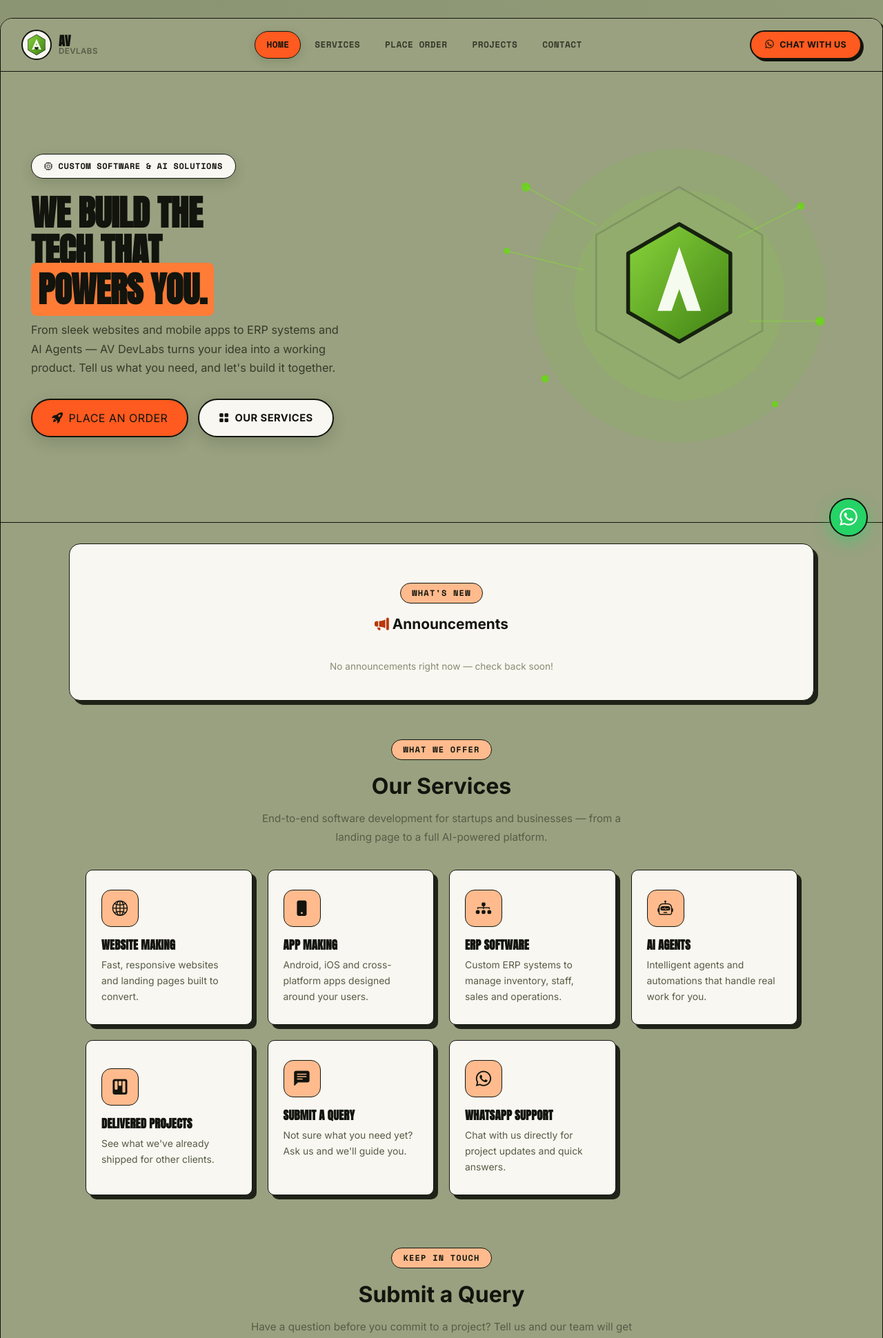
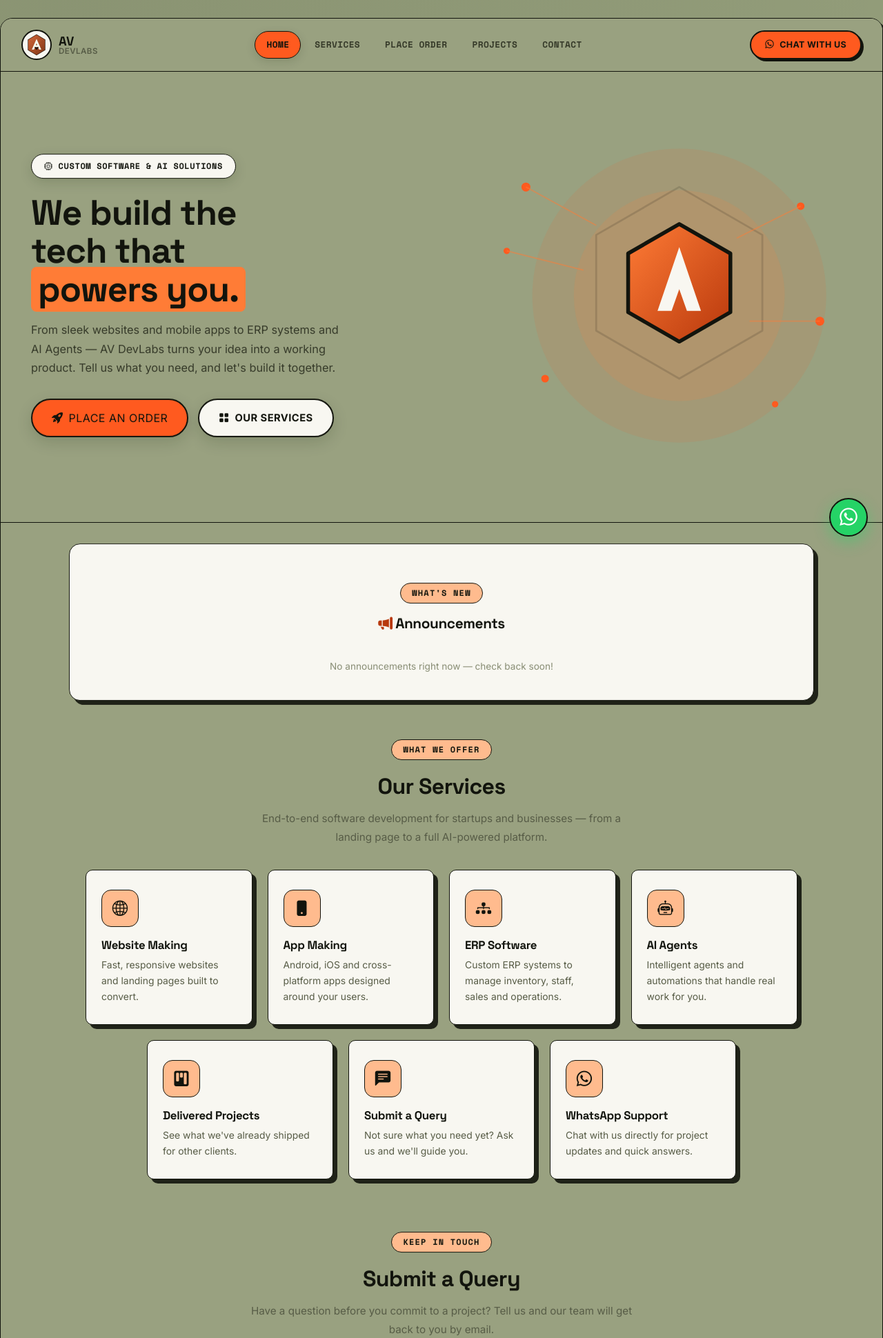
Before and after one commit to Shani-Tiwari-Dev/AVDevLab, a Flask app: page / in a window 1280 px wide. Shown: the top 1940 px of the page at 69% size. Run offline with Flask 3, Linux system fonts and the light colour scheme; some libraries are stand-ins or nearby versions.

Commit message:
Add files via upload

```diff
--- a/static/theme.css
+++ b/static/theme.css
@@ -59,10 +59,9 @@ body {
 
 h1, h2, h3, h4, h5, h6,
 .hero-title, .page-hero h3, .fw-heading {
-  font-family: 'Anton', sans-serif;
-  font-weight: 400;
-  letter-spacing: -0.01em;
-  text-transform: uppercase;
+  font-family: 'Space Grotesk', sans-serif;
+  font-weight: 700;
+  letter-spacing: -0.02em;
 }
 
 .section-eyebrow, .hero-badge, .nav-tab-btn, .category-pill,
@@ -134,7 +133,7 @@ button.service-card {
   flex-wrap: wrap;
   gap: 14px;
 }
-.brand-logo { display: flex; align-items: center; font-weight: 700; font-size: 1.15rem; line-height: 1.15; font-family: 'Anton', sans-serif; text-transform: uppercase; letter-spacing: 0.01em; gap: 10px; }
+.brand-logo { display: flex; align-items: center; font-weight: 700; font-size: 1.15rem; line-height: 1.15; font-family: 'Space Grotesk', sans-serif; text-transform: uppercase; letter-spacing: 0.01em; gap: 10px; }
 .brand-logo small, .brand-logo span { color: var(--ink-600); font-weight: 500; font-family: 'Inter', sans-serif; }
 .brand-logo-img { height: 44px; width: 44px; object-fit: contain; border-radius: 50%; background: var(--white); padding: 4px; border: 2px solid var(--ink-900); }
 .footer-logo-img { height: 54px; width: 54px; object-fit: contain; margin-bottom: 10px; border-radius: 50%; background: var(--white); padding: 5px; border: 2px solid var(--amber-400); }
@@ -330,7 +329,7 @@ button.service-card {
 .no-photo { width: 100%; height: 150px; display:flex; align-items:center; justify-content:center; background: var(--ink-100); color: var(--ink-400); font-size:2rem; border-bottom: 2px solid var(--ink-900); }
 .product-body { padding: 15px; }
 .product-name { font-weight: 700; font-size: 0.9rem; color: var(--ink-900); min-height: 2.4em; }
-.product-price { color: var(--amber-800); font-weight: 800; font-size: 1.1rem; margin: 6px 0; font-family: 'Anton', sans-serif; text-transform: uppercase; letter-spacing: 0.01em; }
+.product-price { color: var(--amber-800); font-weight: 800; font-size: 1.1rem; margin: 6px 0; font-family: 'Space Grotesk', sans-serif; }
 .btn-add { background: var(--amber-500); color: var(--ink-900); border: 1.5px solid var(--ink-900); border-radius: 999px; padding: 9px; width: 100%; font-weight: 700; font-size: 0.8rem; transition: background .15s ease; }
 .btn-add:hover { background: var(--amber-400); color: var(--ink-900); }
 
@@ -372,7 +371,7 @@ button.service-card {
 .qr-card { background: var(--white); padding: 50px 40px; border-radius: 36px; box-shadow: var(--shadow-pop); border: var(--border-ink); text-align: center; max-width: 450px; width: 90%; position: relative; overflow: hidden; }
 .qr-card::before { content: ''; position: absolute; top: -50px; right: -50px; width: 150px; height: 150px; background: var(--amber-400); border-radius: 50%; opacity: 0.25; }
 .qr-image { width: 260px; height: 260px; border: 3px solid var(--ink-900); border-radius: 26px; box-shadow: var(--shadow-card); margin-bottom: 25px; }
-.qr-card .title { color: var(--ink-900); font-weight: 700; font-size: 1.9rem; margin-bottom: 10px; font-family: 'Anton', sans-serif; text-transform: uppercase; letter-spacing: 0.01em; }
+.qr-card .title { color: var(--ink-900); font-weight: 700; font-size: 1.9rem; margin-bottom: 10px; font-family: 'Space Grotesk', sans-serif; }
 .qr-card .subtitle { color: var(--ink-600); font-size: 0.95rem; margin-bottom: 30px; line-height: 1.6; }
 .btn-back { background: var(--white); color: var(--ink-900); border: 1.5px solid var(--ink-900); padding: 10px 26px; border-radius: 999px; font-weight: 700; text-decoration: none; transition: 0.15s; }
 .btn-back:hover { background: var(--amber-100); color: var(--ink-900); }
@@ -390,7 +389,7 @@ button.service-card {
 .admin-tab.active .badge-count { background: var(--ink-900); color: var(--amber-300); }
 
 .stat-card { border-radius: var(--radius-md); padding: 26px; text-align: center; font-weight: 600; border: var(--border-ink); box-shadow: var(--shadow-pop); }
-.stat-num { font-size: 2.3rem; font-weight: 700; margin-bottom: 2px; font-family: 'Anton', sans-serif; text-transform: uppercase; letter-spacing: 0.01em; }
+.stat-num { font-size: 2.3rem; font-weight: 700; margin-bottom: 2px; font-family: 'Space Grotesk', sans-serif; }
 
 .query-card, .order-card, .req-card {
   background: var(--white); border-radius: var(--radius-md); padding: 22px; margin-bottom: 20px;
@@ -459,7 +458,7 @@ button.service-card {
   letter-spacing: 0.1em; margin: 0 auto 14px auto; background: var(--amber-200); border: 1.5px solid var(--ink-900);
   padding: 5px 16px; border-radius: 999px; display: table;
 }
-.section-title { text-align: center; font-weight: 700; font-size: 2rem; color: var(--ink-900); margin-bottom: 10px; }
+.section-title { text-align: center; font-weight: 700; font-size: 2rem; color: var(--ink-900); margin-bottom: 10px; font-family: 'Space Grotesk', sans-serif; letter-spacing: -0.02em; }
 .section-sub { text-align: center; color: var(--ink-600); font-size: 0.95rem; max-width: 560px; margin: 0 auto 12px auto; line-height: 1.75; }
 
 /* Announcements (circular story-style bubbles) */
@@ -490,7 +489,8 @@ button.service-card {
 .modal-date { color: var(--ink-400); font-size: 0.78rem; font-weight: 600; margin-top: 10px; }
 
 /* Services grid */
-.services-grid { display: grid; grid-template-columns: repeat(auto-fit, minmax(220px, 1fr)); gap: 22px; margin-top: 34px; }
+.services-grid { display: flex; flex-wrap: wrap; justify-content: center; gap: 22px; margin-top: 34px; }
+.services-grid > .service-card { flex: 1 1 240px; max-width: 270px; }
 .service-card {
   background: var(--white); border: var(--border-ink); border-radius: var(--radius-md);
   padding: 28px 22px; text-decoration: none; color: var(--ink-900); box-shadow: var(--shadow-pop);
@@ -498,7 +498,7 @@ button.service-card {
 }
 .service-card:hover { transform: translate(-3px,-3px); box-shadow: 0 16px 38px rgba(18,38,10,0.22); color: var(--ink-900); }
 .service-icon-wrap { width: 54px; height: 54px; border-radius: 14px; background: var(--amber-200); color: var(--ink-900); border: 1.5px solid var(--ink-900); display: flex; align-items: center; justify-content: center; font-size: 1.4rem; margin-bottom: 16px; }
-.service-card h6 { font-weight: 700; margin-bottom: 8px; font-size: 1.05rem; font-family: 'Anton', sans-serif; text-transform: uppercase; letter-spacing: 0.01em; }
+.service-card h6 { font-weight: 700; margin-bottom: 8px; font-size: 1.05rem; font-family: 'Space Grotesk', sans-serif; }
 .service-card p { color: var(--ink-600); font-size: 0.87rem; line-height: 1.65; margin: 0; }
 
 /* About */
@@ -512,13 +512,13 @@ button.service-card {
 .contact-info { flex: 1 1 260px; display: flex; flex-direction: column; gap: 22px; }
 .contact-info-item { display: flex; gap: 14px; align-items: flex-start; }
 .contact-info-item i { font-size: 1.3rem; color: var(--amber-800); margin-top: 3px; }
-.contact-info-item h6 { font-weight: 700; margin-bottom: 3px; font-family: 'Anton', sans-serif; text-transform: uppercase; letter-spacing: 0.01em; }
+.contact-info-item h6 { font-weight: 700; margin-bottom: 3px; font-family: 'Space Grotesk', sans-serif; }
 .contact-info-item p { color: var(--ink-600); font-size: 0.85rem; margin: 0; }
 .contact-form-wrap { flex: 2 1 380px; }
 
 /* Footer */
 .site-footer { background: var(--ink-900); color: var(--ink-200); text-align: center; padding: 44px 20px 28px 20px; margin-top: 0; border-top: var(--border-ink); }
-.footer-brand { font-weight: 700; font-size: 1.2rem; color: var(--amber-300); margin-bottom: 16px; font-family: 'Anton', sans-serif; text-transform: uppercase; letter-spacing: 0.01em; }
+.footer-brand { font-weight: 700; font-size: 1.2rem; color: var(--amber-300); margin-bottom: 16px; font-family: 'Space Grotesk', sans-serif; text-transform: uppercase; letter-spacing: 0.01em; }
 .footer-links { display: flex; justify-content: center; gap: 22px; flex-wrap: wrap; margin-bottom: 16px; }
 .footer-links a { color: var(--ink-100); font-size: 0.85rem; font-weight: 600; text-decoration: none; }
 .footer-links a:hover { color: var(--amber-400); }
@@ -556,7 +556,7 @@ button.service-card {
 .project-photo.no-photo { display: flex; align-items: center; justify-content: center; color: var(--ink-400); font-size: 2rem; }
 .project-photo-count { position: absolute; bottom: 10px; right: 10px; background: rgba(19,26,16,0.72); color: var(--amber-100); font-size: 0.72rem; font-weight: 700; padding: 4px 10px; border-radius: 999px; display: inline-flex; align-items: center; gap: 5px; }
 .project-body { padding: 20px 20px 22px 20px; }
-.project-body h6 { font-weight: 700; margin-bottom: 8px; font-size: 1.05rem; font-family: 'Anton', sans-serif; text-transform: uppercase; letter-spacing: 0.01em; color: var(--ink-900); }
+.project-body h6 { font-weight: 700; margin-bottom: 8px; font-size: 1.05rem; font-family: 'Space Grotesk', sans-serif; color: var(--ink-900); }
 .project-body p { color: var(--ink-600); font-size: 0.87rem; line-height: 1.65; margin: 0 0 14px 0; }
 .project-link { display: inline-flex; align-items: center; gap: 6px; color: var(--amber-700); font-weight: 700; font-size: 0.85rem; text-decoration: none; }
 .project-link:hover { color: var(--ink-900); }
--- a/template/index.html
+++ b/template/index.html
@@ -8,7 +8,7 @@
     <link href="https://cdn.jsdelivr.net/npm/bootstrap@5.3.0/dist/css/bootstrap.min.css" rel="stylesheet">
     <link rel="stylesheet" href="https://cdn.jsdelivr.net/npm/bootstrap-icons@1.10.5/font/bootstrap-icons.css">
     <link rel="preconnect" href="https://fonts.googleapis.com">
-    <link href="https://fonts.googleapis.com/css2?family=Inter:wght@400;500;600;700&family=Anton&family=Space+Mono:wght@400;700&display=swap" rel="stylesheet">
+    <link href="https://fonts.googleapis.com/css2?family=Inter:wght@400;500;600;700&family=Space+Grotesk:wght@500;600;700&family=Space+Mono:wght@400;700&display=swap" rel="stylesheet">
     <link rel="stylesheet" href="{{ versioned_static('theme.css') }}">
 </head>
 <body>
@@ -33,20 +33,20 @@
         <div class="hero-illustration reveal">
             <svg viewBox="0 0 600 580" xmlns="http://www.w3.org/2000/svg">
   <!-- soft radial glow -->
-  <circle cx="330" cy="290" r="230" fill="#6FCF23" opacity="0.10"/>
-  <circle cx="330" cy="290" r="165" fill="#8AD63C" opacity="0.14"/>
+  <circle cx="330" cy="290" r="230" fill="#FF5A1F" opacity="0.10"/>
+  <circle cx="330" cy="290" r="165" fill="#FF7C36" opacity="0.14"/>
 
   <!-- floating hex mark echoing the logo -->
   <g transform="translate(330,270)">
     <polygon points="0,-150 130,-75 130,75 0,150 -130,75 -130,-75"
-             fill="none" stroke="#131A10" stroke-width="3" stroke-linejoin="round" opacity="0.14"/>
+             fill="none" stroke="#12140D" stroke-width="3" stroke-linejoin="round" opacity="0.14"/>
     <polygon points="0,-92 80,-46 80,46 0,92 -80,46 -80,-46"
-             fill="url(#heroHex)" stroke="#16210E" stroke-width="6" stroke-linejoin="round"/>
-    <polygon points="0,-56 34,44 12,44 0,10 -12,44 -34,44" fill="#F6FBEF"/>
+             fill="url(#heroHex)" stroke="#12140D" stroke-width="6" stroke-linejoin="round"/>
+    <polygon points="0,-56 34,44 12,44 0,10 -12,44 -34,44" fill="#F8F7F1"/>
   </g>
 
   <!-- scattered code / connection dots -->
-  <g fill="#6FCF23">
+  <g fill="#FF5A1F">
     <circle cx="90" cy="120" r="7"/>
     <circle cx="60" cy="220" r="5"/>
     <circle cx="120" cy="420" r="6"/>
@@ -54,7 +54,7 @@
     <circle cx="550" cy="330" r="7"/>
     <circle cx="480" cy="460" r="5"/>
   </g>
-  <g stroke="#8AD63C" stroke-width="2" opacity="0.5">
+  <g stroke="#FF7C36" stroke-width="2" opacity="0.5">
     <line x1="90" y1="120" x2="200" y2="180"/>
     <line x1="60" y1="220" x2="180" y2="250"/>
     <line x1="520" y1="150" x2="420" y2="200"/>
@@ -63,8 +63,8 @@
 
   <defs>
     <linearGradient id="heroHex" x1="0%" y1="0%" x2="100%" y2="100%">
-      <stop offset="0%" stop-color="#8AD63C"/>
-      <stop offset="100%" stop-color="#3F8014"/>
+      <stop offset="0%" stop-color="#FF7C36"/>
+      <stop offset="100%" stop-color="#B8380C"/>
     </linearGradient>
   </defs>
 </svg>
```
Also changed, not shown: static/img/favicon.png, static/img/logo.png.
